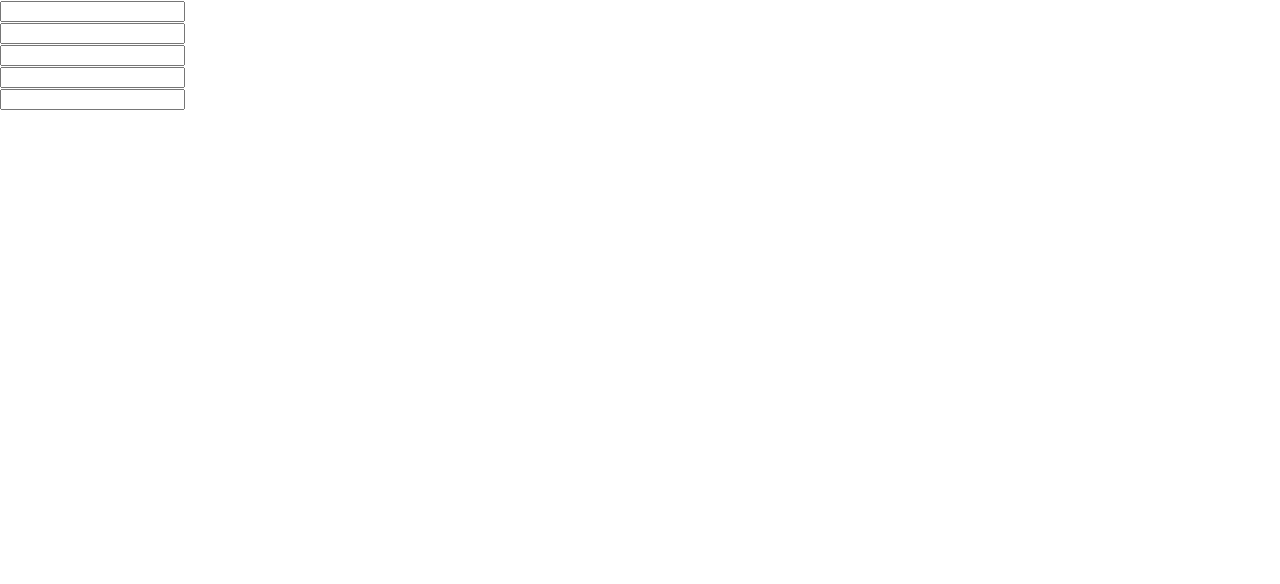
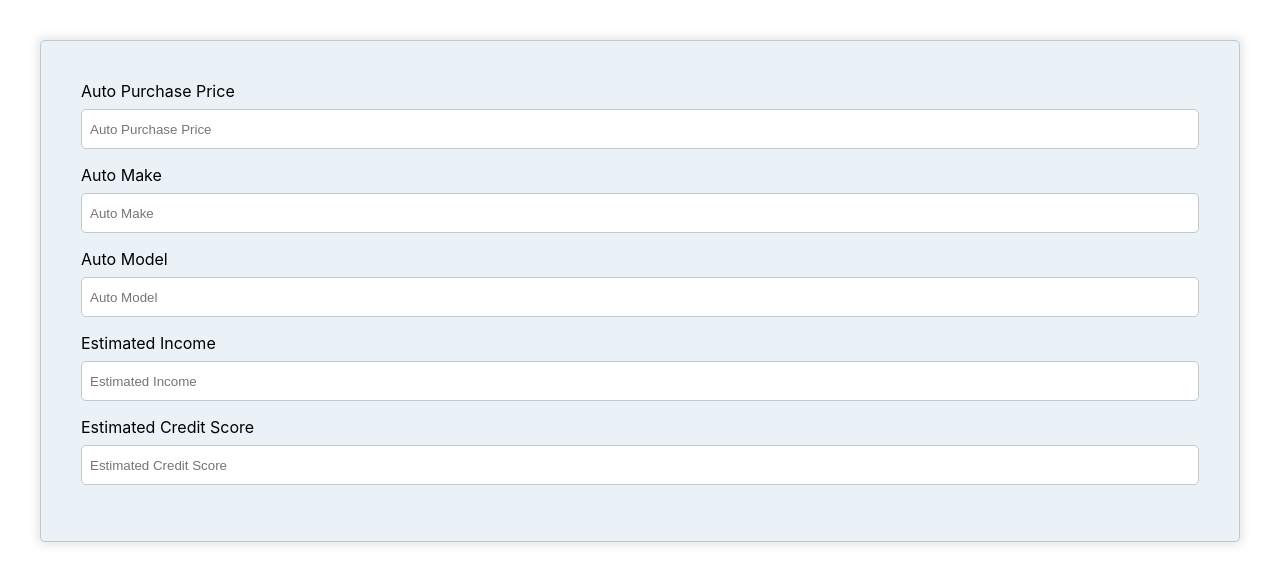
Before and after one commit to 1stBoltCrux/cuna-auto, a React (Create React App) app: page / in a window 1280 px wide. Shown: the top 584 px of the page. Built offline with nearby package versions, Linux system fonts and the light colour scheme.

Commit message:
chore(inputs): add custom input prop typings, style landing and inputs

```diff
--- a/src/features/UI/input/Input.styles.tsx
+++ b/src/features/UI/input/Input.styles.tsx
@@ -1,7 +1,22 @@
 import styled from 'styled-components';
 
 const StyledInput = styled.div`
-margin: 0 auto;
+    margin-bottom: 16px;
+
+ input {
+    box-sizing: border-box;
+    border: 1px solid #BFC9CA;
+    border-radius: 5px;
+    padding: 8px;
+    color: #424949;
+    height: 40px;
+    width: 100%;
+ }
+
+ label {
+    display: block;
+    margin-bottom: 8px;
+ }
 `;
 export {
     StyledInput
--- a/src/features/UI/input/Input.tsx
+++ b/src/features/UI/input/Input.tsx
@@ -1,14 +1,21 @@
-import React, { useState } from 'react';
-import { useSelector, useDispatch } from 'react-redux';
-import { StyledInput } from './Input.styles';
+import React, { useState } from "react";
+import { StyledInput } from "./Input.styles";
 
-const Input = () => {
-
+const Input = ({
+  label,
+  name,
+  placeholder,
+}: {
+  label: string;
+  name: string;
+  placeholder: string;
+}) => {
   return (
     <StyledInput>
-        <input type="text"/>
+      <label>{label}</label>
+      <input name={name} placeholder={placeholder} type="text" />
     </StyledInput>
   );
-}
+};
 
 export default Input;
--- a/src/features/landing/Landing.styles.tsx
+++ b/src/features/landing/Landing.styles.tsx
@@ -1,8 +1,13 @@
-import styled from 'styled-components';
+import styled from "styled-components";
 
-const StyledLandingContainer= styled.div`
-margin: 0 auto;
+const StyledLandingContainer = styled.div`
+padding: 40px;
+  .cuna-auto-loan-form {
+    padding: 40px;
+    border-radius: 5px;
+    border: 1px solid #BFC9CA;
+    box-shadow: 0px 0px 10px 3px rgba(0,0,0,0.10);
+    background: #EAF2F8;
+  }
 `;
-export {
-    StyledLandingContainer
-}
+export { StyledLandingContainer };
--- a/src/features/landing/Landing.tsx
+++ b/src/features/landing/Landing.tsx
@@ -17,11 +17,25 @@ const Landing = () => {
 
   return (
     <StyledLandingContainer>
-      <Input />
-      <Input />
-      <Input />
-      <Input />
-      <Input />
+      <div className="cuna-auto-loan-form">
+        <Input
+          placeholder="Auto Purchase Price"
+          name="auto-puchase-price"
+          label="Auto Purchase Price"
+        />
+        <Input placeholder="Auto Make" name="auto-make" label="Auto Make" />
+        <Input placeholder="Auto Model" name="auto-model" label="Auto Model" />
+        <Input
+          placeholder="Estimated Income"
+          name="estimated-income"
+          label="Estimated Income"
+        />
+        <Input
+          placeholder="Estimated Credit Score"
+          name="estimated-credit-score"
+          label="Estimated Credit Score"
+        />
+      </div>
     </StyledLandingContainer>
   );
 };
```
Also changed, not shown: 1 other file (tests, documents, lock files or other folders).
